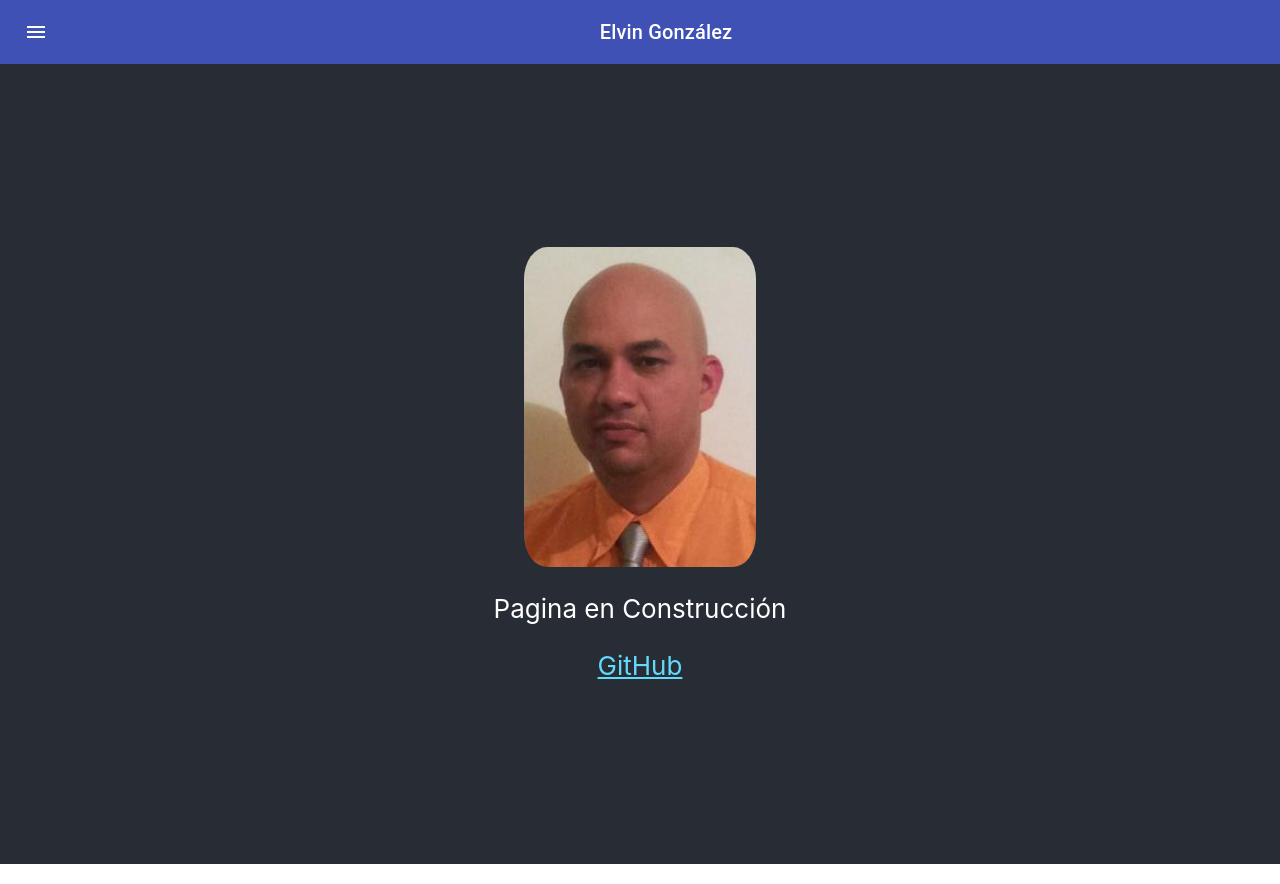
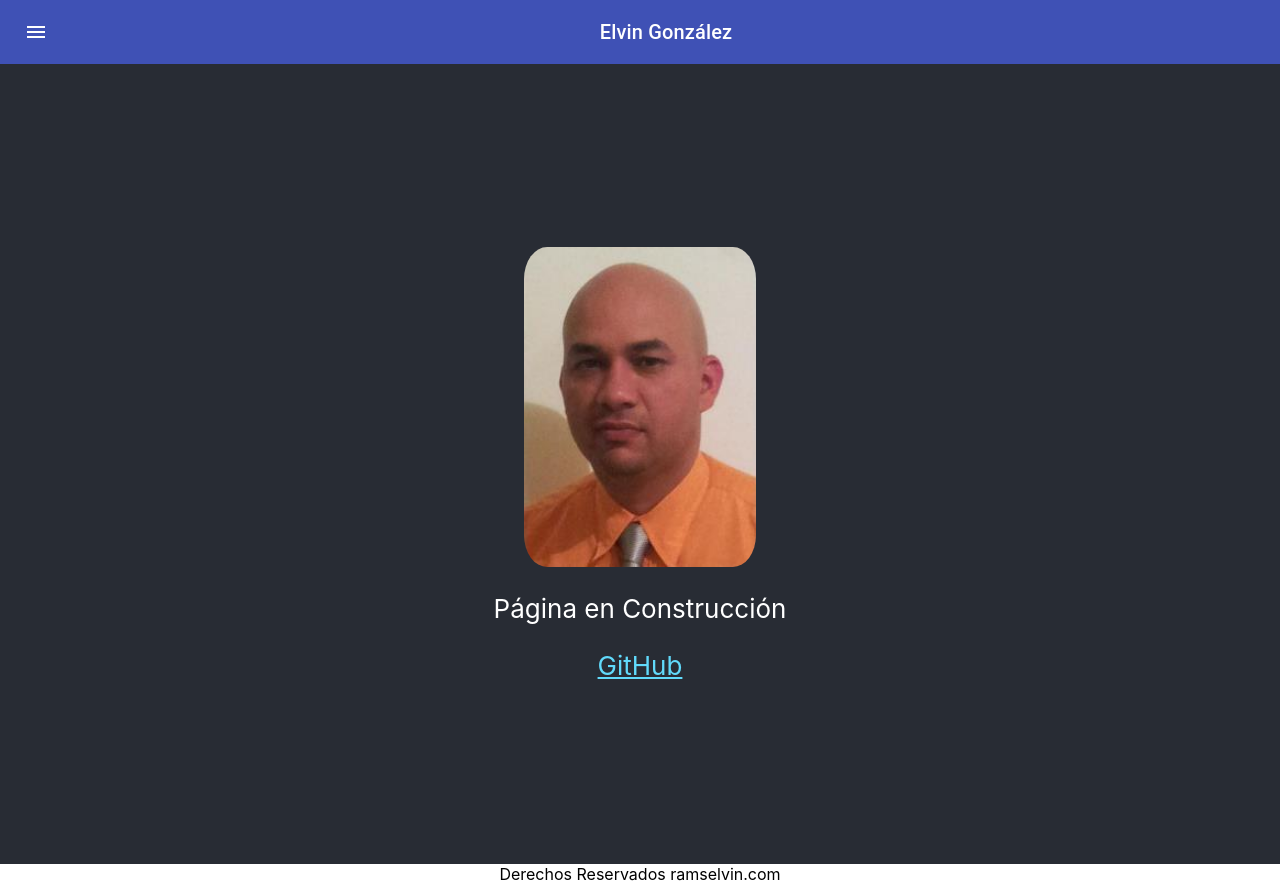
Before and after one commit to elvingonzalezb/ramselvin, a React (Create React App) app: page / in a window 1280 px wide. Built offline with nearby package versions, Linux system fonts and the light colour scheme.

Commit message:
Editando pie

```diff
--- a/src/App.js
+++ b/src/App.js
@@ -1,7 +1,9 @@
 import React from 'react';
-import logo from './foto.jpg';
 import './App.css';
 import Menu from './componentes/menu';
+import Imagen from './componentes/imagen'
+import Cuerpo from './componentes/cuerpo'
+import Pie from './componentes/pie'
 
 function App() {
   return (
@@ -9,19 +11,10 @@ function App() {
       <Menu></Menu>
 
       <header className="App-header">
-        <img src={logo} className="App-logo" alt="logo" />
-        <p>
-            Pagina en Construcción
-        </p>
-        <a
-          className="App-link"
-          href="https://github.com/elvingonzalezb"
-          target="_blank"
-          rel="noopener noreferrer"
-        >
-          GitHub
-        </a>
+        <Imagen/>
+        <Cuerpo></Cuerpo>
       </header>
+        <Pie></Pie>
     </div>
   );
 }
--- /dev/null
+++ b/src/componentes/cuerpo.js
@@ -0,0 +1,19 @@
+import React from 'react'
+
+const Cuerpo = () => {
+    return(
+        <div>
+            <p> Página en Construcción </p>
+            <a  className="App-link"
+                href="https://github.com/elvingonzalezb"
+                target="_blank"
+                rel="noopener noreferrer"
+            >
+            GitHub
+            </a>
+        </div>
+
+    )
+}
+
+export default Cuerpo;
--- /dev/null
+++ b/src/componentes/imagen.js
@@ -0,0 +1,10 @@
+import React from 'react'
+import logo from '../foto.jpg'
+
+const Imagen = () => {
+    return (
+        <img src={logo} className="App-logo" alt="logo" />
+    )
+}
+
+export default Imagen;
--- a/src/componentes/menu.js
+++ b/src/componentes/menu.js
@@ -19,16 +19,16 @@ const useStyles = makeStyles((theme) => ({
 }));
 
 export default function ButtonAppBar() {
-    const classes = useStyles();
+    const estilo = useStyles();
 
     return (
-        <div className={classes.root}>
+        <div className={estilo.root}>
             <AppBar position="static">
                 <Toolbar>
-                    <IconButton edge="start" className={classes.menuButton} color="inherit" aria-label="menu">
+                    <IconButton edge="start" className={estilo.menuButton} color="inherit" aria-label="menu">
                         <MenuIcon />
                     </IconButton>
-                    <Typography variant="h6" className={classes.title}>
+                    <Typography variant="h6" className={estilo.title}>
                         Elvin González
                     </Typography>
                 </Toolbar>
--- /dev/null
+++ b/src/componentes/pie.js
@@ -0,0 +1,17 @@
+import React from 'react'
+import { blue } from '@material-ui/core/colors';
+
+const styles = {
+    pie: {
+      color: blue,
+      borderRadius: 10
+    }
+  };
+
+const Pie = () => {
+    return (
+        <footer style={styles.pie}>Derechos Reservados ramselvin.com</footer>
+    )
+}
+
+export default Pie;
```
Also changed, not shown: 1 other file (tests, documents, lock files or other folders).
